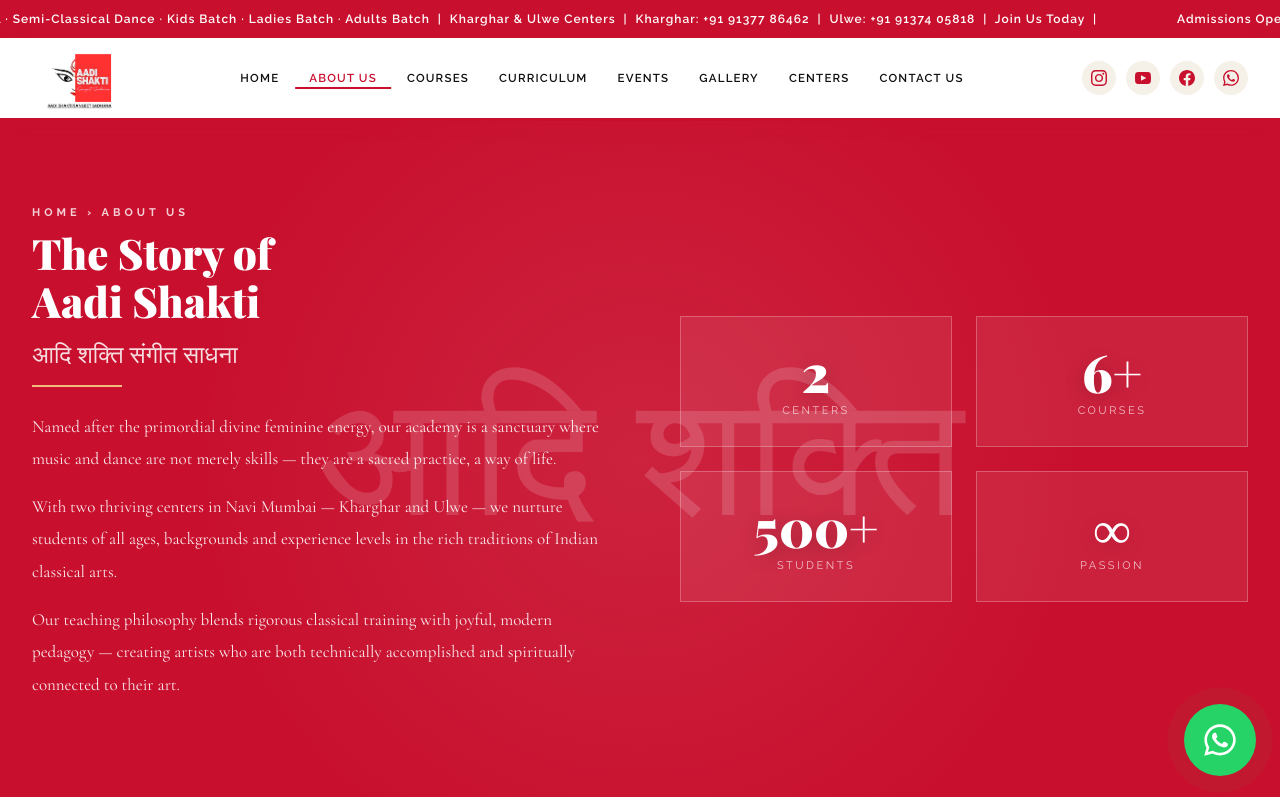
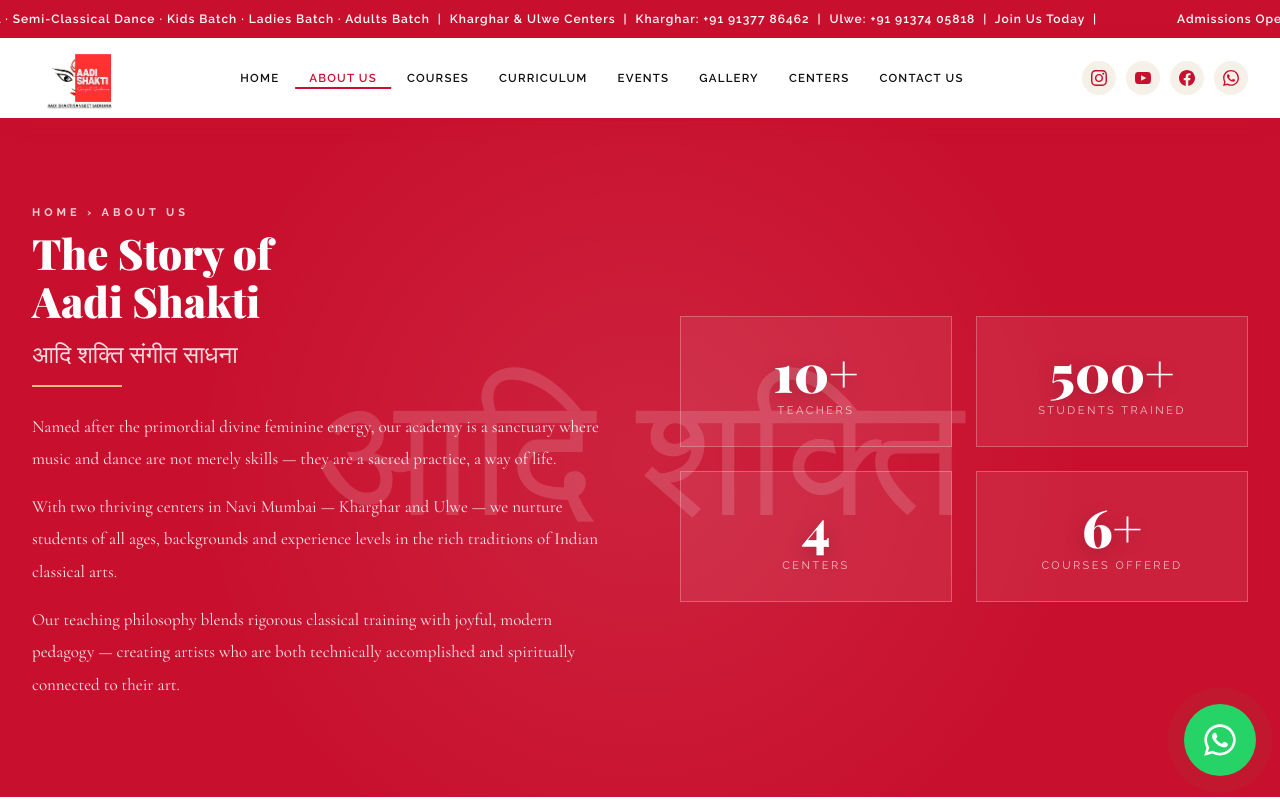
Before and after one commit to devroarstudios/Aadi-Shakti-Sangeet-Sadhana, a Next.js app: page /about in a window 1280 px wide. Shown: the top 800 px of the page. Built offline with nearby package versions, Linux system fonts and the light colour scheme; a web font is replaced by a local one.

Commit message:
changes done in banner and images
changes done in banner and images

```diff
--- a/src/components/about/AboutHero.tsx
+++ b/src/components/about/AboutHero.tsx
@@ -31,20 +31,23 @@
 
         <div className="about-stats">
           <div className="stat-box">
-            <div className="num">2</div>
+            <div className="num">10+</div>
+            <div className="lbl">Teachers</div>
+          </div>
+
+          <div className="stat-box">
+            <div className="num">500+</div>
+            <div className="lbl">Students Trained</div>
+          </div>
+
+          <div className="stat-box">
+            <div className="num">4</div>
             <div className="lbl">Centers</div>
           </div>
+
           <div className="stat-box">
             <div className="num">6+</div>
-            <div className="lbl">Courses</div>
-          </div>
-          <div className="stat-box">
-            <div className="num">500+</div>
-            <div className="lbl">Students</div>
-          </div>
-          <div className="stat-box">
-            <div className="num">∞</div>
-            <div className="lbl">Passion</div>
+            <div className="lbl">Courses Offered</div>
           </div>
         </div>
 
--- a/src/data/courses.ts
+++ b/src/data/courses.ts
@@ -32,7 +32,7 @@
   slug: "vocal-training",
   title: "Vocal Training",
   hindi: "स्वर प्रशिक्षण",
-  image: "https://res.cloudinary.com/dcaiszxcb/image/upload/v1783712997/DSC02520_pyfsii.jpg",
+  image: "https://res.cloudinary.com/dcaiszxcb/image/upload/v1785438231/vocal_fft2ah.jpg",
 
   description:
     "Designed for learners of all ages, developing vocal skills, rhythm, and musical expression with expert guidance.",
@@ -182,7 +182,7 @@
   slug: "kathak-training",
   title: "Kathak Training",
   hindi: "कथक प्रशिक्षण",
-  image: "https://res.cloudinary.com/dcaiszxcb/image/upload/v1783712413/DSC02373_c4hptd.jpg",
+  image: "https://res.cloudinary.com/dcaiszxcb/image/upload/v1785438228/DSC02371_zf45jv.jpg",
 
   description:
     "Traditional Kathak training that builds grace, precision, and artistic confidence through structured learning.",
@@ -329,7 +329,7 @@
   slug: "instrumental-training",
   title: "Instrumental Training",
   hindi: "वाद्य संगीत प्रशिक्षण",
-  image: "https://res.cloudinary.com/dcaiszxcb/image/upload/v1783710627/1A8A0001_1_t5eats.jpg",
+  image: "https://res.cloudinary.com/dcaiszxcb/image/upload/v1785438232/instrument_ksk4xm.jpg",
 
   description:
     "Structured instrumental training that develops creativity, and confident musicianship through expert guidance.",
--- a/src/data/team.ts
+++ b/src/data/team.ts
@@ -74,7 +74,7 @@
 
 {
 slug: "sadia-hossain",
-image: "https://res.cloudinary.com/dcaiszxcb/image/upload/v1785318290/Bahar_Ulwe_05042025_128.JPG_z3wchh.jpg",
+image: "https://res.cloudinary.com/dcaiszxcb/image/upload/v1782372275/file_0000000034ec722f9a94bc5ac3174236_1_vr3yxv.png",
 name: "Sadia Hossain",
 role: "Music & Kathak Teacher",
 roleHindi: "संगीत एवं कथक शिक्षिका",
--- a/src/styles/hero-slider.css
+++ b/src/styles/hero-slider.css
@@ -26,7 +26,7 @@
   background: url('https://res.cloudinary.com/dcaiszxcb/image/upload/v1783712123/DSC02619_cvotpd.jpg') center / cover no-repeat;
 }
 .s3 {
-  background: url('https://res.cloudinary.com/dcaiszxcb/image/upload/v1783710620/IMG_1346_mrllvq.jpg') center / cover no-repeat;
+  background: url('https://res.cloudinary.com/dcaiszxcb/image/upload/v1785438960/DSC02654_lkh7df.jpg') center / cover no-repeat;
 }
 .s4 {
   background: url('https://res.cloudinary.com/dcaiszxcb/image/upload/v1783710626/IMG_1617_jhmvaj.jpg') center / cover no-repeat;
```
